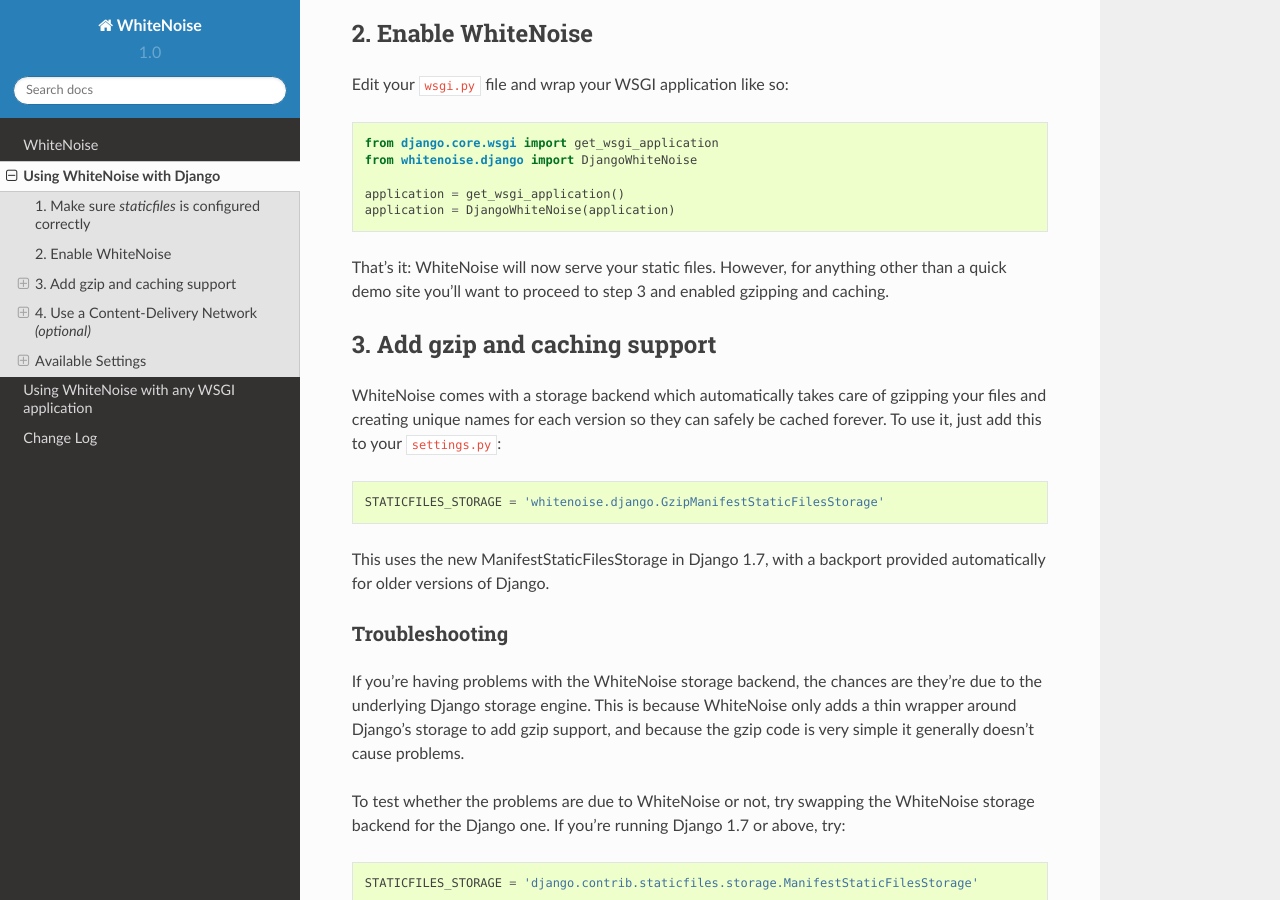
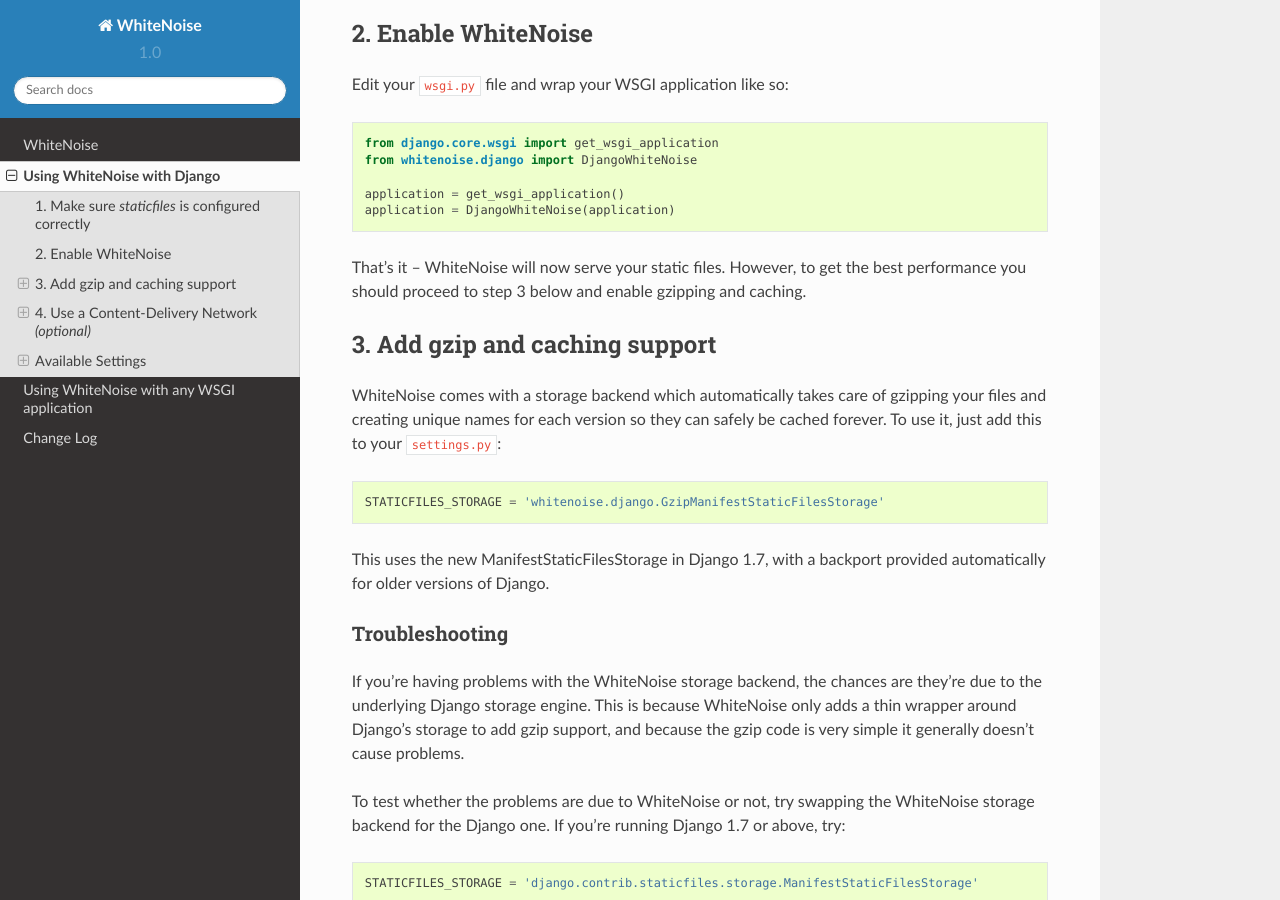
Before and after one commit to gorbunov87/white_noise, a Sphinx documentation site: the page built from docs/django.rst, in a window 1280 px wide and 900 px high, scrolled down 861 px. Built offline with Sphinx 7.4.7 and the Read the Docs theme 2.0.0, drawn with Linux system fonts in a browser that asks for light colours.

Commit message:
Docs typo fix

```diff
--- a/docs/django.rst
+++ b/docs/django.rst
@@ -50,9 +50,9 @@
    application = get_wsgi_application()
    application = DjangoWhiteNoise(application)
 
-That's it: WhiteNoise will now serve your static files. However, for anything
-other than a quick demo site you'll want to proceed to step 3 and enabled gzipping
-and caching.
+That's it -- WhiteNoise will now serve your static files. However, to get the
+best performance you should proceed to step 3 below and enable gzipping and
+caching.
 
 
 3. Add gzip and caching support
```
